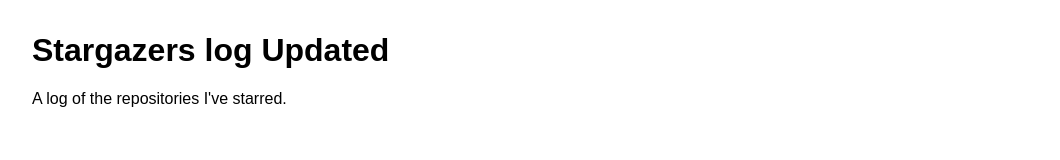
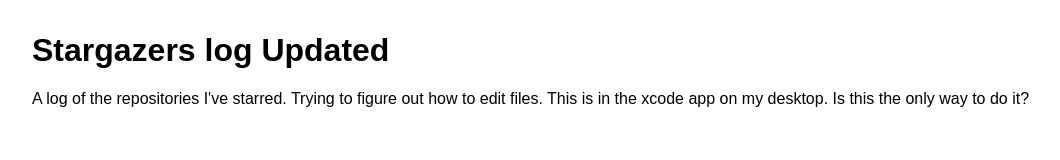
Before and after one commit to ellemaco/stargazers, a plain HTML site: page index.html in a window 1280 px wide. Shown: the whole page, without its empty margins (0-1060 px from the left). Drawn offline with Linux system fonts and the light colour scheme; no server answers.

Commit message:
Changed index

```diff
--- a/index.html
+++ b/index.html
@@ -7,7 +7,7 @@
   </head>
   <body>
     <h1>Stargazers log Updated</h1>
-    <p>A log of the repositories I've starred.</p>
+    <p>A log of the repositories I've starred. Trying to figure out how to edit files.  This is in the xcode app on my desktop.  Is this the only way to do it?</p>
     <ul id="starred"></ul>
     <script src="script.js"></script>
   </body>
```
Also changed, not shown: 1 other file.
